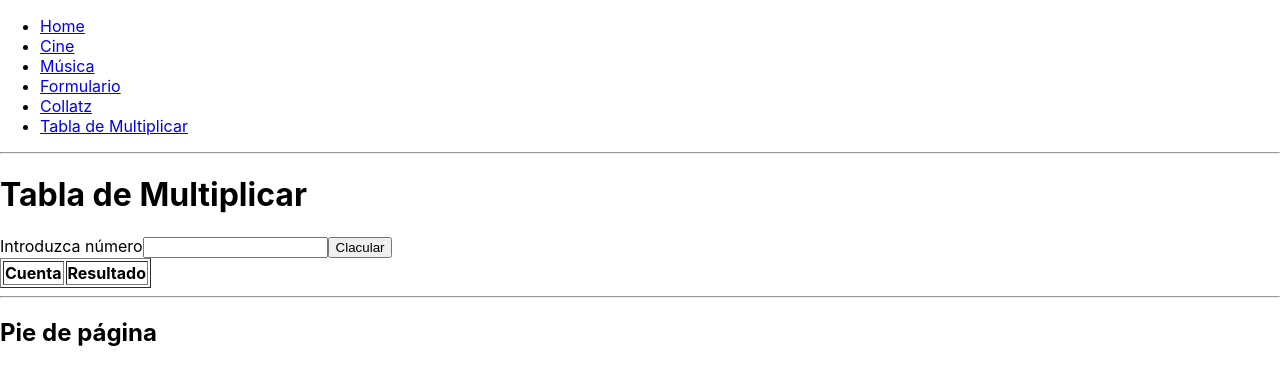
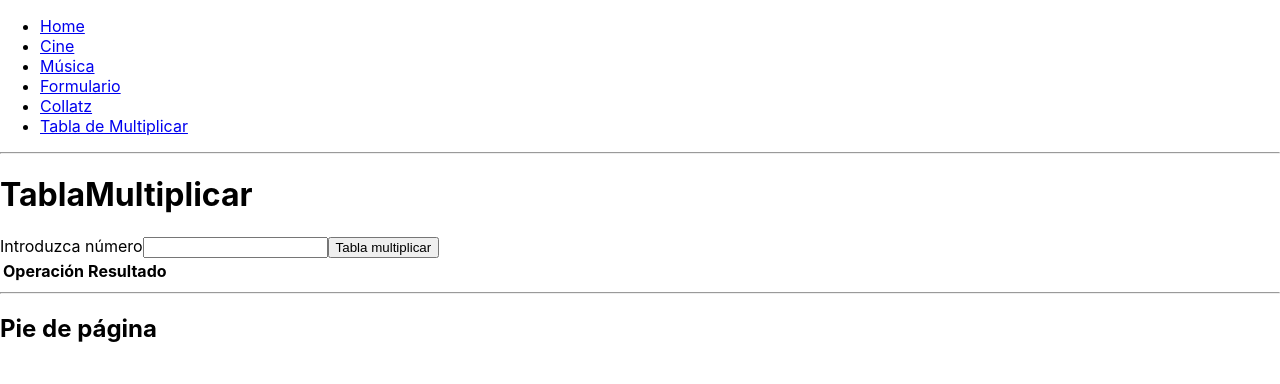
Before and after one commit to manu12perez/reactformsrutas, a React (Create React App) app: page /tablaMultiplicar in a window 1280 px wide. Shown: the top 384 px of the page. Built offline with nearby package versions, Linux system fonts and the light colour scheme.

Commit message:
TablaMultiplicar

```diff
--- a/src/components/TablaMultiplicar.js
+++ b/src/components/TablaMultiplicar.js
@@ -1,52 +1,127 @@
+// import React, { Component } from "react";
+
+// export default class TablaMultiplicar extends Component {
+//   cajaNumero = React.createRef();
+
+//   state = {
+//     multiplicacion: [],
+//   };
+
+//   mostrarTabla = (e) => {
+//     e.preventDefault();
+//     let numero = parseInt(this.cajaNumero.current.value);
+//     console.log(numero);
+
+//     const nuevaMultiplicacion = [];
+
+//     for (let i = 1; i <= 10; i++) {
+//       const retultado = numero * i;
+//       nuevaMultiplicacion.push(retultado);
+//     }
+
+//     this.setState({
+//       multiplicacion: nuevaMultiplicacion,
+//     });
+//   };
+
+//   render() {
+//     return (
+//       <div>
+//         <h1>Tabla de Multiplicar</h1>
+//         <form onSubmit={this.mostrarTabla}>
+//           <label>Introduzca número</label>
+//           <input type="text" ref={this.cajaNumero} />
+//           <button>Clacular</button>
+//         </form>
+//         <table border="1">
+//           <tr>
+//             <th>Cuenta</th>
+//             <th>Resultado</th>
+//           </tr>
+//           <tbody>
+//             {this.state.multiplicacion.map((resultado, index) => {
+//               return (
+//                 <tr key={index}>
+//                   <td>
+//                     {this.cajaNumero.current.value} * {index + 1}
+//                   </td>
+//                   <td>{resultado}</td>
+//                 </tr>
+//               );
+//             })}
+//           </tbody>
+//         </table>
+//       </div>
+//     );
+//   }
+// }
+
+// FORMA PROFESOR CON OBJETOS
 import React, { Component } from "react";
 
 export default class TablaMultiplicar extends Component {
   cajaNumero = React.createRef();
 
   state = {
-    multiplicacion: [],
+    tabla: [],
   };
 
   mostrarTabla = (e) => {
     e.preventDefault();
+
     let numero = parseInt(this.cajaNumero.current.value);
+
     console.log(numero);
 
-    const nuevaMultiplicacion = [];
+    var aux = [];
 
-    for (let i = 1; i <= 10; i++) {
-      const retultado = numero * i;
-      nuevaMultiplicacion.push(retultado);
+    for (var i = 1; i <= 10; i++) {
+      let dato = {
+        operacion: numero + " * " + i,
+
+        resultado: numero * i,
+      };
+
+      aux.push(dato);
     }
 
     this.setState({
-      multiplicacion: nuevaMultiplicacion,
+      tabla: aux,
     });
   };
 
   render() {
     return (
       <div>
-        <h1>Tabla de Multiplicar</h1>
-        <form onSubmit={this.mostrarTabla}>
+        <h1>TablaMultiplicar</h1>
+
+        <form>
           <label>Introduzca número</label>
+
           <input type="text" ref={this.cajaNumero} />
-          <button>Clacular</button>
+
+          <button onClick={this.mostrarTabla}>Tabla multiplicar</button>
         </form>
-        <table border="1">
-          <tr>
-            <th>Cuenta</th>
-            <th>Resultado</th>
-          </tr>
+
+        <table>
+          <thead>
+            <tr>
+              <th>Operación</th>
+
+              <th>Resultado</th>
+            </tr>
+          </thead>
+
           <tbody>
-            {this.state.multiplicacion.map((resultado, index) => (
-              <tr key={index}>
-                <td>
-                  {this.cajaNumero.current.value} * {index + 1}
-                </td>
-                <td>{resultado}</td>
-              </tr>
-            ))}
+            {this.state.tabla.map((fila, index) => {
+              return (
+                <tr key={index}>
+                  <td>{fila.operacion}</td>
+
+                  <td>{fila.resultado}</td>
+                </tr>
+              );
+            })}
           </tbody>
         </table>
       </div>
```
